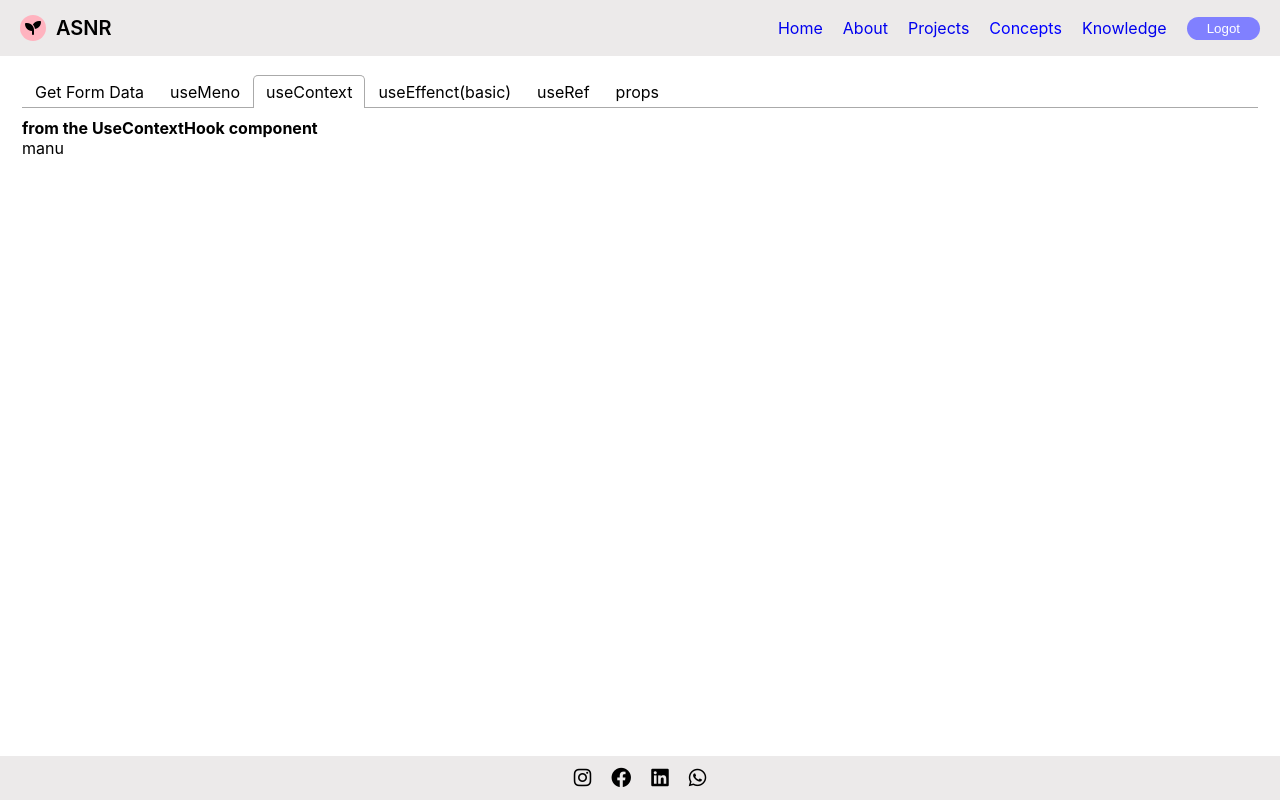
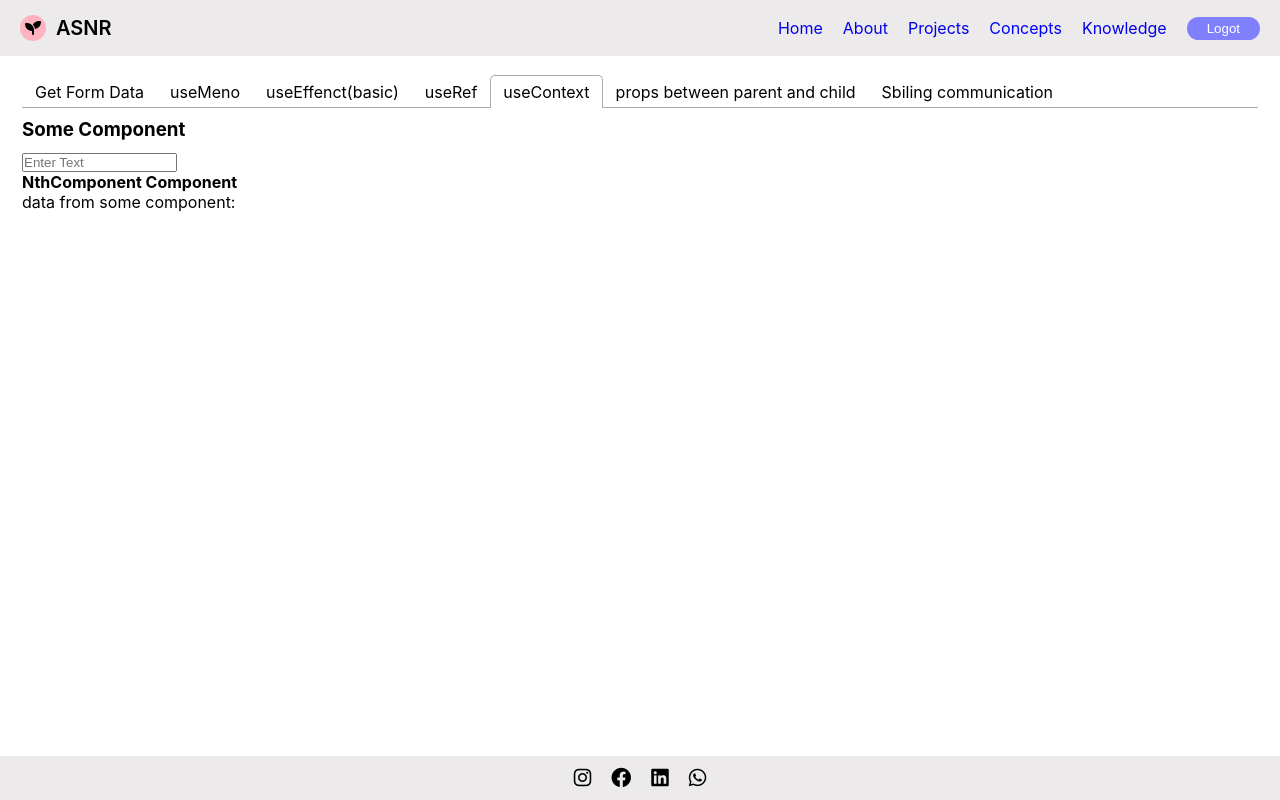
Before and after one commit to adakasriman/react-myproject, a React (Create React App) app: page /concepts in a window 1280 px wide. Both pictures are taken after a click on the tab "useContext". Built offline with nearby package versions, Linux system fonts and the light colour scheme.

Commit message:
Communication between compinents

```diff
--- a/src/App.css
+++ b/src/App.css
@@ -51,6 +51,10 @@ ul {
   width: 50%;
 }
 
+.width_25{
+  width: 25%;
+}
+
 
 .displayFlex_center {
   display: flex;
@@ -77,7 +81,7 @@ ul {
 
 .displayJustify_center {
   display: flex;
-  align-items: center;
+  /* align-items: center; */
   justify-content: center;
 }
 
--- a/src/components/Concepts.js
+++ b/src/components/Concepts.js
@@ -1,14 +1,18 @@
-import React from 'react';
+import React, { useState } from 'react';
 import { Tab, Tabs, TabList, TabPanel } from 'react-tabs';
 import 'react-tabs/style/react-tabs.css';
 import GetFormData from './concepts/GetFormData';
+import SbilingOne from './concepts/props/Sbiling-comunication/SbilingOne';
+import SbilingTwo from './concepts/props/Sbiling-comunication/SbilingTwo';
 import SendData from './concepts/props/SenddataWithprop';
+import NthComponent from './concepts/useContext/NthComponent';
 import UseContextHook from './concepts/useContext/UseContextjHook';
 import UseEffect from './concepts/UseEffect';
 import UseMemoHook from './concepts/UseMemoHook';
 import UseRef from './concepts/UseRef';
 
 function Concepts() {
+    const [userValue, setUserValue] = useState("");
 
     return (
         <div>
@@ -16,10 +20,11 @@ function Concepts() {
                 <TabList>
                     <Tab>Get Form Data</Tab>
                     <Tab>useMeno</Tab>
-                    <Tab>useContext</Tab>
                     <Tab>useEffenct(basic)</Tab>
                     <Tab>useRef</Tab>
-                    <Tab>props</Tab>
+                    <Tab>useContext</Tab>
+                    <Tab>props between parent and child</Tab>
+                    <Tab>Sbiling communication</Tab>
                 </TabList>
 
                 <TabPanel>
@@ -29,16 +34,46 @@ function Concepts() {
                     <UseMemoHook />
                 </TabPanel>
                 <TabPanel>
-                    <UseContextHook />
-                </TabPanel>
-                <TabPanel>
                     <UseEffect />
                 </TabPanel>
                 <TabPanel>
                     <UseRef />
                 </TabPanel>
                 <TabPanel>
+                    <div className='display_flex'>
+                        <div className='displayFlex_column width_50 gap_10'>
+                            <div>
+                                <h3>Some Component</h3>
+                            </div>
+                            <div>
+                            <UseContextHook />
+                            </div>
+                        </div>
+                    </div>
+                </TabPanel>
+                <TabPanel>
                     <SendData />
+                </TabPanel>
+                <TabPanel>
+                    <div className='display_flex'>
+                        <div className='displayFlex_column width_50 gap_10'>
+                            <div>
+                                <h3>Sbiling One Component</h3>
+                            </div>
+                            <div>
+                                <SbilingOne setUserValue={setUserValue}/>
+                            </div>
+                        </div>
+
+                        <div className='displayFlex_column width_50 gap_10'>
+                            <div>
+                                <h3>Sbiling Two Component</h3>
+                            </div>
+                            <div>
+                                <SbilingTwo userValue={userValue} />
+                            </div>
+                        </div>
+                    </div>
                 </TabPanel>
             </Tabs>
         </div>
--- a/src/components/concepts/props/RecieveDataFromProps.js
+++ b/src/components/concepts/props/RecieveDataFromProps.js
@@ -1,9 +1,17 @@
-import React from "react";
+import React, { useState } from "react";
 
 function ReciveData(props) {
     return (
         <div>
-            data from props:<span style={{fontWeight:600}}>{props.title}</span>
+            <div className="display_flex gap_10">
+                data from Parent:
+                <span style={{ fontWeight: 600 }}>{props.uservalue}</span>
+            </div>
+            <br />
+            <div className="display_flex gap_10">
+                <div>Sending data to parent component</div>
+                <input className="width_25" placeholder="Enter Text" onChange={(e) => props.valueToParent(e.target.value)} />
+            </div>
         </div>
     );
 }
--- /dev/null
+++ b/src/components/concepts/props/Sbiling-comunication/SbilingOne.js
@@ -0,0 +1,15 @@
+import React, { useState } from "react";
+
+function SbilingOne({ setUserValue }) {
+    // const [value, setvalue] = useState("");
+    return (
+        <div className="displayFlex_column gap_10">
+            <div>
+                <u>Sending data to Sbiling from user input</u>
+            </div>
+            <input className="width_25" placeholder="Enter Text" onChange={(e) => setUserValue(e.target.value)} />
+        </div>
+    );
+}
+
+export default SbilingOne;
--- /dev/null
+++ b/src/components/concepts/props/Sbiling-comunication/SbilingTwo.js
@@ -0,0 +1,16 @@
+function SbilingTwo({userValue}) {
+    return (
+        <div className="displayFlex_column gap_10">
+            <u>
+                Reciving Data from Sbiling
+            </u>
+            <div className="displayFlex_center">
+                Data is:
+
+                <h5>{userValue}</h5>
+                </div>
+        </div>
+    );
+}
+
+export default SbilingTwo;
--- a/src/components/concepts/props/SenddataWithprop.js
+++ b/src/components/concepts/props/SenddataWithprop.js
@@ -1,12 +1,29 @@
-import React from "react";
+import React, { useState } from "react";
 import ReciveData from "./RecieveDataFromProps";
 
-function SendData() {
+function SendData(props) {
+    const [uservalue, setUserValue] = useState();
+    const [valueFromparent, setValueFromparent] = useState();
+
     return (
         <div>
-            <ReciveData title="It's from props" />
+            <div className="displayJustify_center">
+                <div className="displayFlex_column gap_10 width_50">
+                    <h2>Parent component</h2>
+                    <input className="width_25" placeholder="Enter Text" onChange={(e) => setUserValue(e.target.value)} />
+                    <div style={{marginTop:15}}>
+                        data from Child:<span style={{ fontWeight: 600 }}>{valueFromparent}</span>
+                    </div>
+                </div>
+                <div className="displayFlex_column gap_10 width_50">
+                    <h2>child component</h2>
+                    <div>
+                        <ReciveData uservalue={uservalue} valueToParent={(inputValue) => setValueFromparent(inputValue)} />
+                    </div>
+                </div>
+            </div>
         </div>
-     );
+    );
 }
 
 export default SendData;
--- a/src/components/concepts/useContext/NthComponent.js
+++ b/src/components/concepts/useContext/NthComponent.js
@@ -4,11 +4,11 @@ import { useContext } from './UseContextjHook'
 function NthComponent() {
     return (
         <div>
-            <h4>from the UseContextHook component </h4>
+            <h4>NthComponent Component</h4>
 
             <div>
                 <useContext.Consumer >
-                    {value => <div>{value}</div>}
+                    {value => <div>data from some component:<span style={{ fontWeight: 600 }}>{value}</span></div>}
                 </useContext.Consumer >
             </div>
         </div>
--- a/src/components/concepts/useContext/UseContextjHook.js
+++ b/src/components/concepts/useContext/UseContextjHook.js
@@ -1,15 +1,19 @@
-import React, { createContext } from "react";
+import React, { createContext,useState } from "react";
 import NthComponent from "./NthComponent";
 
 
 export const useContext = createContext();
 
 function UseContextHook() {
+     const [value, setvalue] = useState("");
     return (
         <div>
-             <useContext.Provider value={"manu"}>
-                <NthComponent />
-            </useContext.Provider>
+            <div>
+                <div><input className="width_25" placeholder="Enter Text" onChange={(e) => setvalue(e.target.value)} /></div>
+                <useContext.Provider value={value}>
+                    <NthComponent />
+                </useContext.Provider>
+            </div>
         </div>
     );
 }
```
